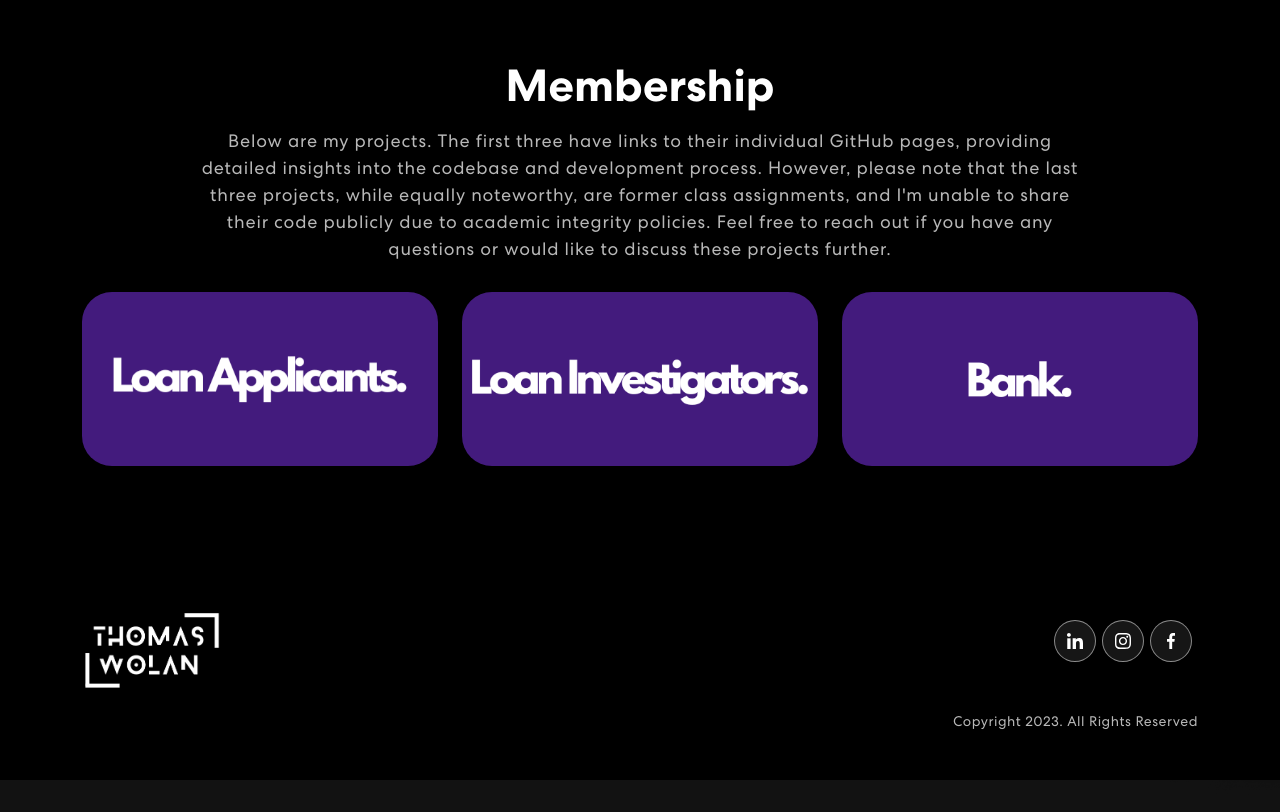
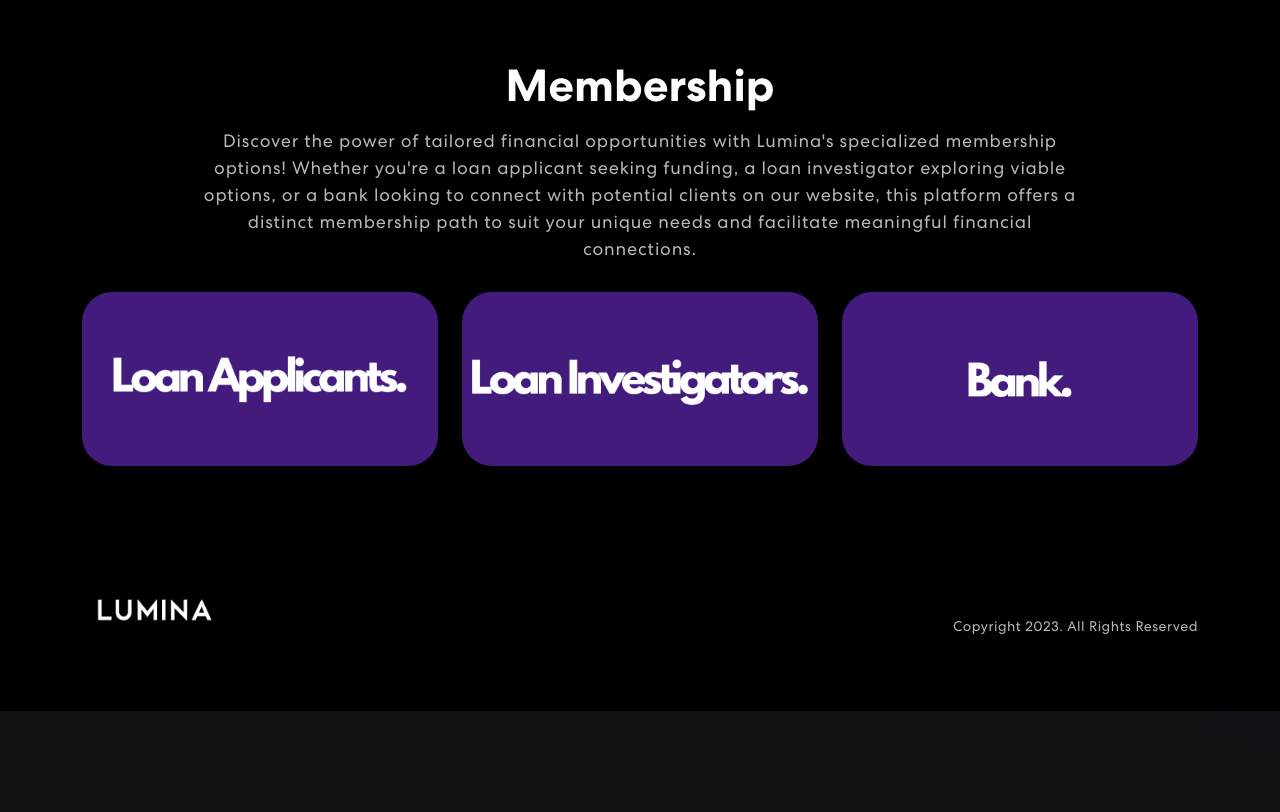
Before and after one commit to thomaswolan/hackviolet2024, a React (Create React App) app in the folder hackvioletproject2024/: page / in a window 1280 px wide. Shown: the part 2880-3692 px from the top of the page. Built offline with nearby package versions, Linux system fonts and the light colour scheme.

Commit message:
new push

```diff
--- a/hackvioletproject2024/src/components/Contact.js
+++ b/hackvioletproject2024/src/components/Contact.js
@@ -34,7 +34,7 @@ export const Contact = () => {
                 <div className={isVisible ? "animate__animated animate__fadeIn" : ""}>
                   <h2>Membership</h2>
                   <p>
-                  Below are my projects. The first three have links to their individual GitHub pages, providing detailed insights into the codebase and development process. However, please note that the last three projects, while equally noteworthy, are former class assignments, and I'm unable to share their code publicly due to academic integrity policies. Feel free to reach out if you have any questions or would like to discuss these projects further.
+                  Discover the power of tailored financial opportunities with Lumina's specialized membership options! Whether you're a loan applicant seeking funding, a loan investigator exploring viable options, or a bank looking to connect with potential clients on our website, this platform offers a distinct membership path to suit your unique needs and facilitate meaningful financial connections.
                   </p>
                   <Row>
                     {projects.map((project, index) => (
--- a/hackvioletproject2024/src/components/Footer.js
+++ b/hackvioletproject2024/src/components/Footer.js
@@ -1,8 +1,5 @@
 import { Container, Row, Col } from "react-bootstrap";
-import logo from "../assets/img/logo-again.png";
-import navIcon1 from "../assets/img/nav-icon1.svg";
-import navIcon2 from "../assets/img/nav-icon2.svg";
-import navIcon3 from "../assets/img/nav-icon3.svg";
+import logo from "../assets/img/LuminaLogo.jpg";
 
 export const Footer = () => {
   return (
@@ -13,11 +10,6 @@ export const Footer = () => {
             <img src={logo} alt="Logo" />
           </Col>
           <Col size={12} sm={6} className="text-center text-sm-end">
-            <div className="social-icon">
-              <a href="https://www.linkedin.com/in/thomas-wolan/"><img src={navIcon1} alt="" /></a>
-              <a href="https://www.instagram.com/twolan34/"><img src={navIcon3} alt="" /></a>
-              <a href="https://www.facebook.com/tom.wolan.5/"><img src={navIcon2} alt="" /></a>
-            </div>
             <p>Copyright 2023. All Rights Reserved</p>
           </Col>
         </Row>
```
